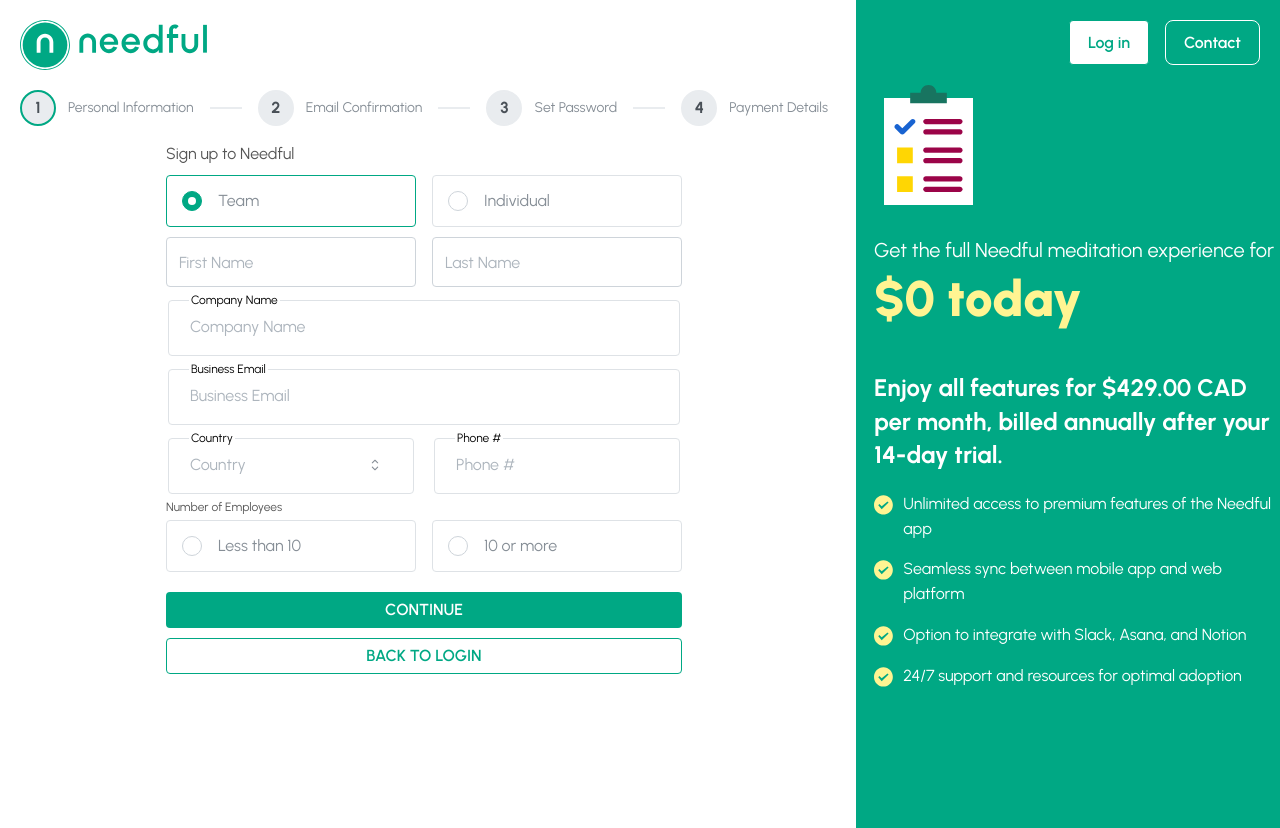
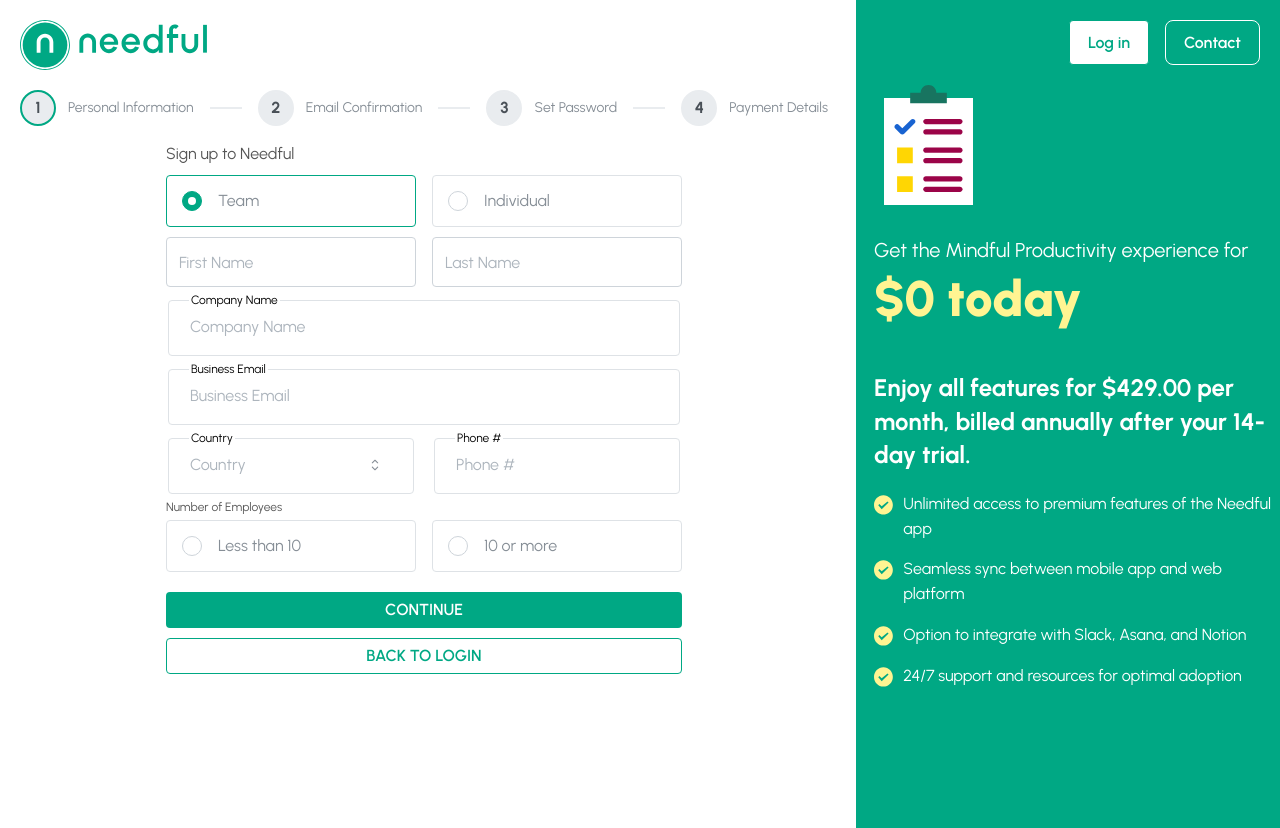
Before and after one commit to ashleighliu/needful_site_v2, a React (Vite) app: page /signup in a window 1280 px wide. Both pictures are taken after a click on the radio button "Team". Built offline with nearby package versions, Linux system fonts and the light colour scheme; no server answers.

Commit message:
copy changes

```diff
--- a/src/components/SignUpMessage/SignUpMessage.tsx
+++ b/src/components/SignUpMessage/SignUpMessage.tsx
@@ -36,16 +36,14 @@
       {type && (
         <Box ml={10}>
           <Image src={Clipboard} h={120} w="auto" ml={10} mb={30} />
-          <Text c="#FFFFFF">
-            Get the full Needful meditation experience for
-          </Text>
+          <Text c="#FFFFFF">Get the Mindful Productivity experience for</Text>
           <Title mb={40} style={{ color: "#FFF492" }}>
             $0 today
           </Title>
           {type === "team" && (
             <Title order={3} mb={20} style={{ color: "#FFFFFF" }}>
-              Enjoy all features for $429.00 CAD per month, billed annually
-              after your 14-day trial.
+              Enjoy all features for $429.00 per month, billed annually after
+              your 14-day trial.
             </Title>
           )}
           <Stack>
```
